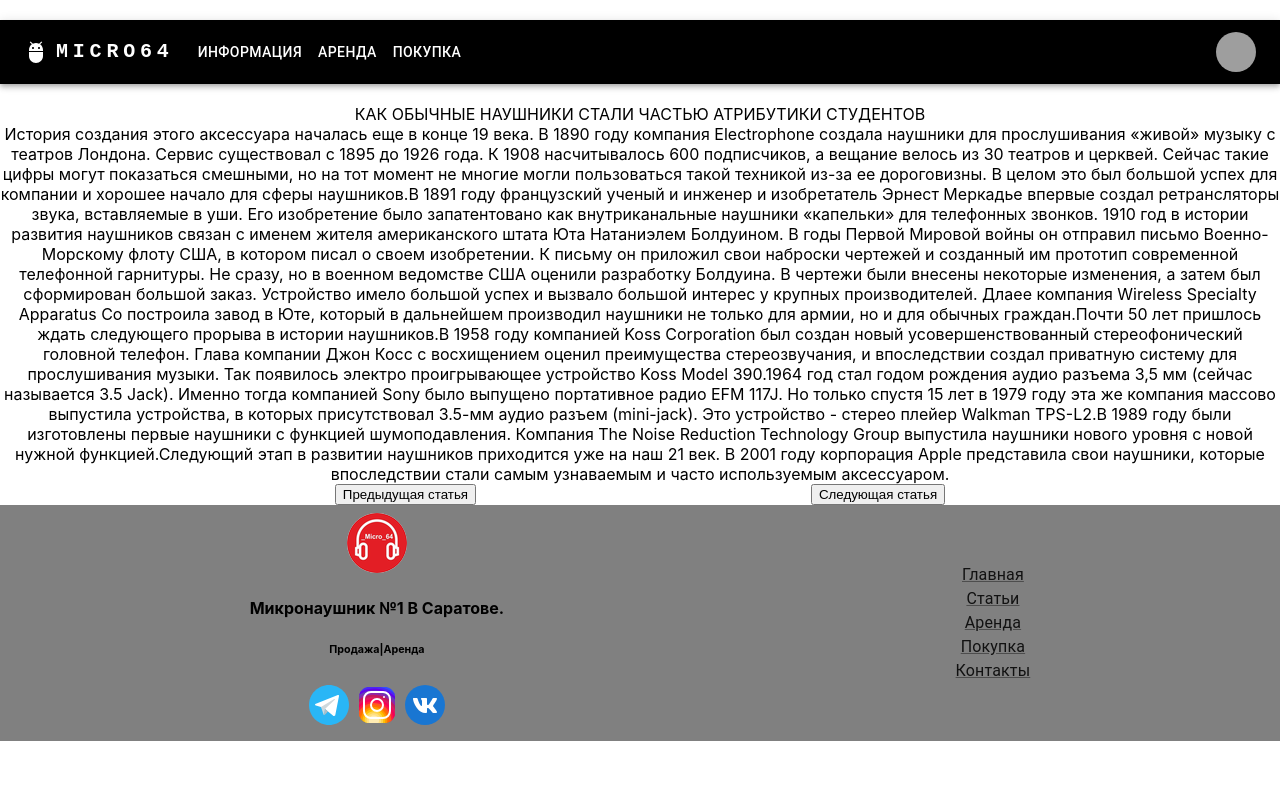
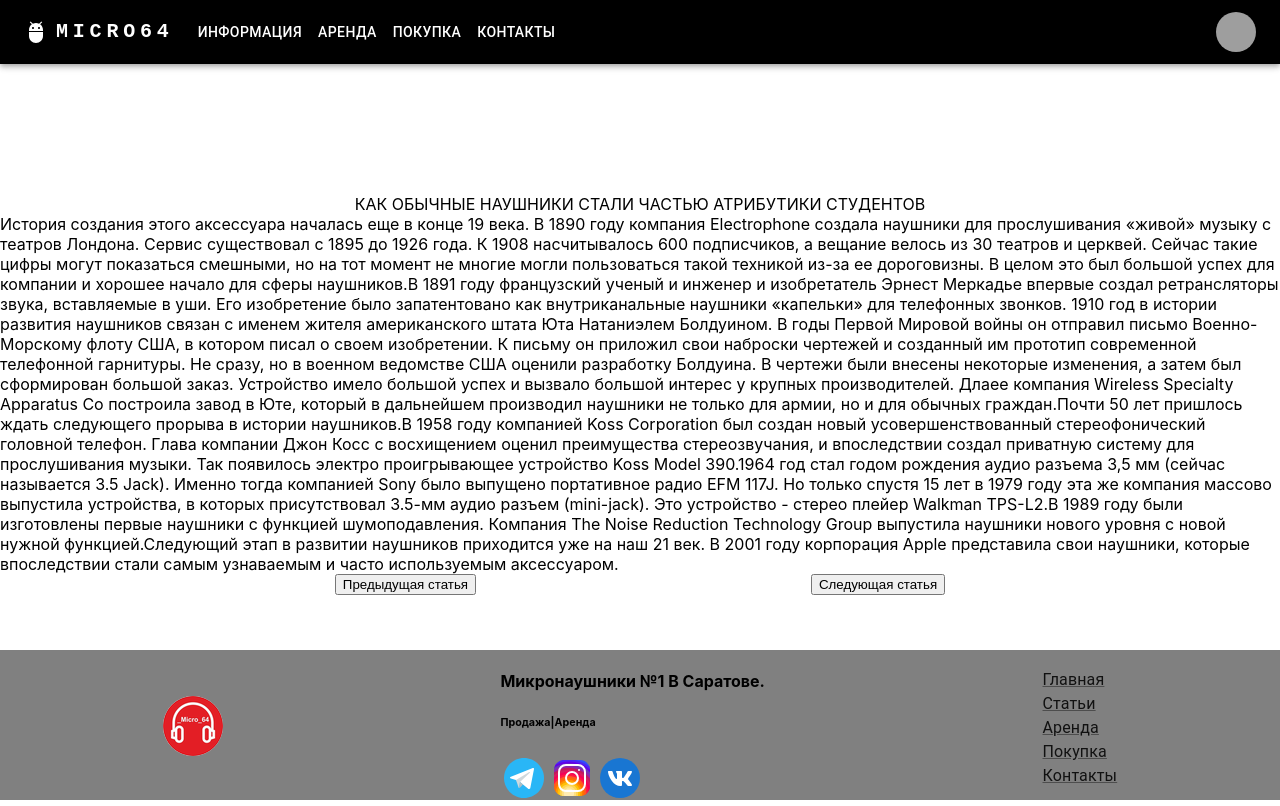
Before and after one commit to karenabramyan/micro-64, a React (Create React App) app in the folder frontend/: page /info/infopage/1 in a window 1280 px wide. Built offline with nearby package versions, Linux system fonts and the light colour scheme; no server answers; grey boxes are pictures that could not be loaded.

Commit message:
contactsPage 70%

```diff
--- a/frontend/package.json
+++ b/frontend/package.json
@@ -22,6 +22,7 @@
     "react-redux": "^8.0.4",
     "react-router-dom": "^6.4.2",
     "react-scripts": "5.0.1",
+    "react-yandex-maps": "^4.6.0",
     "redux": "^4.2.0",
     "redux-devtools-extension": "^2.13.9",
     "typescript": "^4.8.4",
--- a/frontend/src/App/App.css
+++ b/frontend/src/App/App.css
@@ -1,43 +1,7 @@
 .App {
-  text-align: center;
-  min-width: 100vh;
-}
-
-.footer {
-  margin-bottom: 0;
-}
-
-.App-logo {
-  height: 40vmin;
-  pointer-events: none;
-}
-
-@media (prefers-reduced-motion: no-preference) {
-  .App-logo {
-    animation: App-logo-spin infinite 20s linear;
-  }
-}
-
-.App-header {
-  background-color: #282c34;
-  min-height: 100vh;
   display: flex;
   flex-direction: column;
-  align-items: center;
-  justify-content: center;
-  font-size: calc(10px + 2vmin);
-  color: white;
+  justify-content: space-between;
+  min-width: 100vh;
+  min-height: 100vh;
 }
-
-.App-link {
-  color: #61dafb;
-}
-
-@keyframes App-logo-spin {
-  from {
-    transform: rotate(0deg);
-  }
-  to {
-    transform: rotate(360deg);
-  }
-}
--- a/frontend/src/App/App.tsx
+++ b/frontend/src/App/App.tsx
@@ -14,6 +14,7 @@
 import Basket from '../features/basket/Basket';
 import InfoList from '../features/Infopages/InfopagesList/InfoList';
 import InfoPage from '../features/Infopages/InfopagesList/InfoPage';
+import ContactPage from '../features/contact/ContactPage';
 
 function App(): JSX.Element {
   const dispatch = useAppDispatch();
@@ -23,7 +24,6 @@
   }, [dispatch]);
   return (
     <>
-      <br />
       <Routes>
         <Route path="/" element={<Main />}>
           <Route path="/info" element={<InfoList />} />
@@ -34,6 +34,7 @@
           <Route path="/login" element={<Login />} />
           <Route path="/basket" element={<Basket />} />
           <Route path="/info/infopage/:id" element={<InfoPage />} />
+          <Route path="/contacts" element={<ContactPage />} />
         </Route>
       </Routes>
     </>
--- a/frontend/src/App/Main.tsx
+++ b/frontend/src/App/Main.tsx
@@ -1,6 +1,7 @@
 import { Outlet } from 'react-router-dom';
 import Footer from '../features/Navbar/Footer';
 import Navigation from '../features/Navbar/Navigation';
+import './App.css';
 
 export default function Main(): JSX.Element {
   return (
--- a/frontend/src/features/Navbar/Footer.tsx
+++ b/frontend/src/features/Navbar/Footer.tsx
@@ -11,13 +11,15 @@
 export default function Footer():JSX.Element {
   return (
     <footer>
-      <Container style={{ backgroundColor: 'grey' }} className="footer">
-        <Box py={1} display="flex" flexWrap="wrap" alignItems="center" className="footBox">
+      <Container style={{ backgroundColor: 'grey',height:150 }} className="footer">
+        <Box py={0} display="flex" flexWrap="wrap" alignItems="center" className="footBox">
           <Box component="nav" className="foot">
           <Link href="#" color="inherit" underline="none">
             <img style={{ borderRadius: '50%' }} src={brand}/>
           </Link>
-          <h4>Микронаушник №1 В Саратове.</h4>
+          </Box>
+          <Box component="nav" className="foot">
+          <h4>Микронаушники №1 В Саратове.</h4>
           <h6>Продажа|Аренда</h6>
           <Link href="https://t.me/89173102111"><img src={telega} alt="" /></Link>
           <Link href="https://vk.com/away.php?to=https%3A%2F%2Finstagram.com%2F_micro_64%3Figshid%3DYmMyMTA2M2Y%3D&cc_key="><img src={insta} alt="" /></Link>
--- a/frontend/src/features/Navbar/Navigation.tsx
+++ b/frontend/src/features/Navbar/Navigation.tsx
@@ -150,6 +150,9 @@
                 <MenuItem onClick={() => navigatePage('/buy')}>
                 <Typography textAlign="center">ПОКУПКА</Typography>
                 </MenuItem>
+                <MenuItem onClick={() => navigatePage('/contacts')}>
+                <Typography textAlign="center">Контакты</Typography>
+                </MenuItem>
                 </div>
               ) : (
                 <div>
@@ -161,6 +164,9 @@
                 </MenuItem>
                 <MenuItem onClick={() => navigatePage('/buy')}>
                 <Typography textAlign="center">ПОКУПКА</Typography>
+                </MenuItem>
+                <MenuItem onClick={() => navigatePage('/contacts')}>
+                <Typography textAlign="center">Контакты</Typography>
                 </MenuItem>
                 <MenuItem onClick={() => navigatePage('/basket')}>
                     <Typography textAlign="center">КОРЗИНА</Typography>
@@ -210,6 +216,12 @@
                 sx={{ color: 'white' }}
               >
                 покупка
+              </Button>
+              <Button
+                onClick={() => navigatePage('/contacts')}
+                sx={{ color: 'white' }}
+              >
+                контакты
               </Button>
               </div>
               ) : (
--- /dev/null
+++ b/frontend/src/features/contact/ContactPage.tsx
@@ -0,0 +1,30 @@
+import React from 'react';
+import { YMaps, Map, Placemark } from "react-yandex-maps";
+const mapData = {
+    center: [51.5405600, 46.0086100],
+    zoom: 5,
+  };
+
+  const coordinates = [
+    [55.684758, 37.738521],
+    [57.684758, 39.738521]
+  ];
+
+function ContactPage() {
+    return (
+        <div>
+            <h2>Контакты</h2>
+            <h3>Тел: +7(917)310-21-11</h3>
+            <p>Адрес: г.Саратов, Ленина, 1</p>
+            <p>E-mail: admin@microstore.su</p>
+            <p>Тел. для SMS: +7(917)310-21-11 </p>
+            <YMaps>
+            <Map defaultState={mapData}>
+            {coordinates.map(coordinate => <Placemark geometry={coordinate} />)}
+            </Map>
+            </YMaps>
+        </div>
+    );
+}
+
+export default ContactPage;
```
Also changed, not shown: 2 other files (tests, documents, lock files or other folders).
